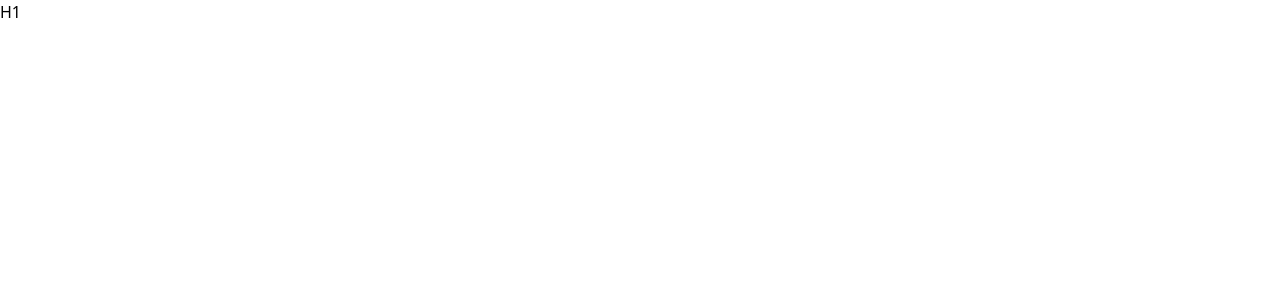
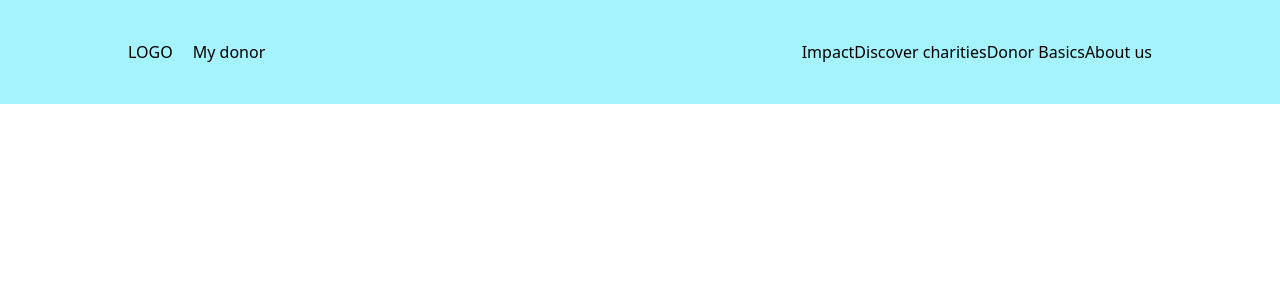
Before and after one commit to Kiril-Pavlov/charity-page, a React (Create React App) app: page / in a window 1280 px wide. Shown: the top 300 px of the page. Built offline with nearby package versions, Linux system fonts and the light colour scheme.

Commit message:
created basic positioning for header and map links in navbar

```diff
--- a/src/App.js
+++ b/src/App.js
@@ -1,9 +1,10 @@
 import React from "react";
+import Header from "./components/Header";
 
 function App() {
   return (
-    <div className="App">
-      <h1>H1</h1>
+    <div className="APP">
+      <Header/>
     </div>
   );
 }
--- /dev/null
+++ b/src/components/Header.jsx
@@ -0,0 +1,20 @@
+import React from 'react'
+import Navbar from './Navbar'
+
+const Header = () => {
+  return (
+    <header className="w-full h-[104px] bg-cyan-200">
+        <div className="max-w-5xl h-[104px]	m-auto flex flex-row items-center justify-between">
+          <div className='flex flex-row gap-5'>
+            <div>LOGO</div>
+            <div>My donor</div>
+          </div>
+          <div>
+            <Navbar/>
+          </div>
+        </div>
+    </header>
+  )
+}
+
+export default Header
--- /dev/null
+++ b/src/components/Navbar.jsx
@@ -0,0 +1,19 @@
+import React from 'react'
+
+const Navbar = () => {
+    let links = [
+        {linkName:"Impact", linkTo:"#"},
+        {linkName:"Discover charities", linkTo:"#"},
+        {linkName:"Donor Basics", linkTo:"#"},
+        {linkName:"About us", linkTo:"#"},
+    ]
+  return (
+    <nav>
+        {links.map(item=>(
+            <a href={item.linkTo} key={item.linkName}>{item.linkName}</a>
+        ))}
+    </nav>
+  )
+}
+
+export default Navbar
```
